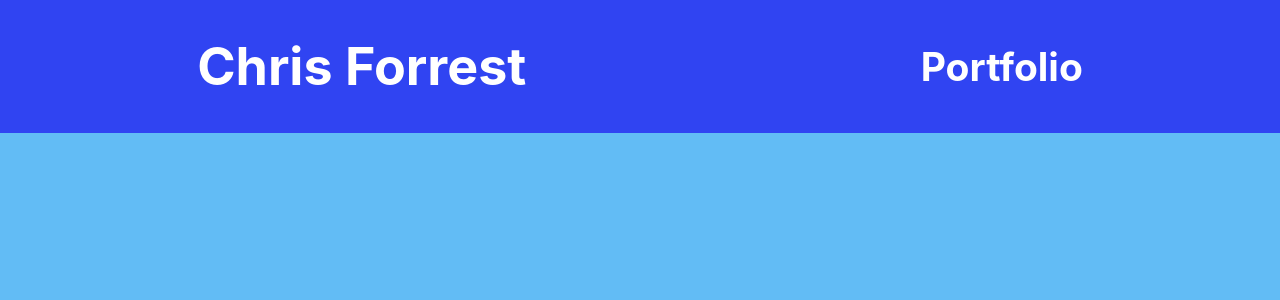
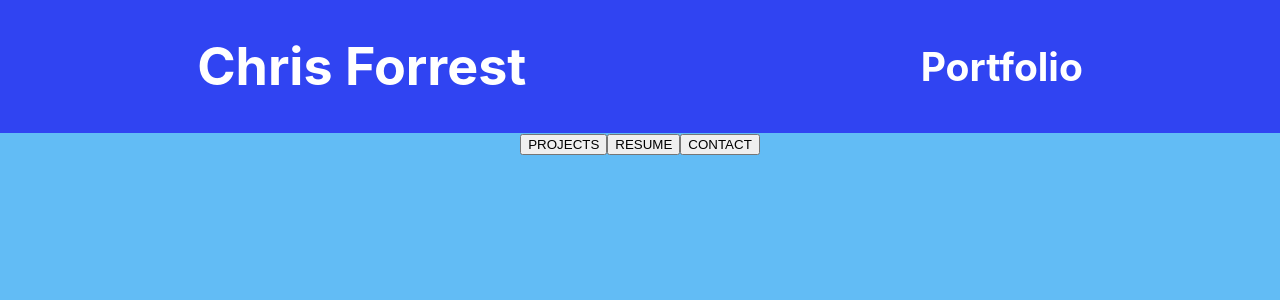
Before and after one commit to Chris-Forrest/cdf_portfolio, a React (Create React App) app in the folder myportfolio/: page / in a window 1280 px wide. Shown: the top 300 px of the page. Built offline with nearby package versions, Linux system fonts and the light colour scheme.

Commit message:
added module buttons to expand sections

```diff
--- a/myportfolio/src/App.js
+++ b/myportfolio/src/App.js
@@ -1,7 +1,13 @@
-import React from 'react';
+import React, { useState, useEffect } from 'react';
 import './App.css';
 
 function App() {
+
+  const [ projectsSection, projectsSectionExpanded ] = useState(false);
+  const [ resumeSection, resumeSectionExpanded ] = useState(false);
+  const [ contactSection, contactSectionExpanded ] = useState(false);
+
+
   return (
     <div className="App">
       <header className="App-header">
@@ -9,7 +15,9 @@ function App() {
          <h2>Portfolio</h2>
       </header>
       <body>
-
+        <button onClick= {() => projectsSectionExpanded(true)}>PROJECTS</button>
+        <button onClick= {() => resumeSectionExpanded(true)}>RESUME</button>
+        <button onClick= {() => contactSectionExpanded(true)}>CONTACT</button>
       </body>
     </div>
   );
```
